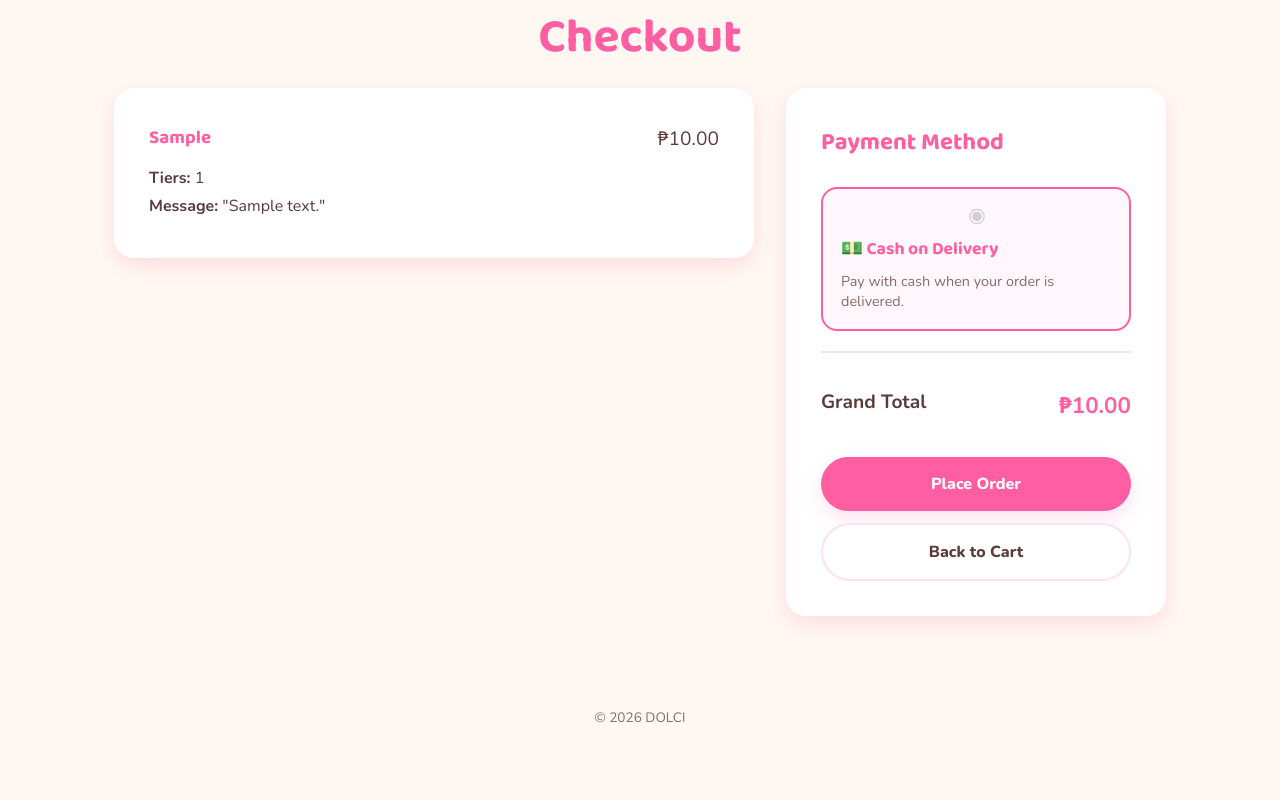
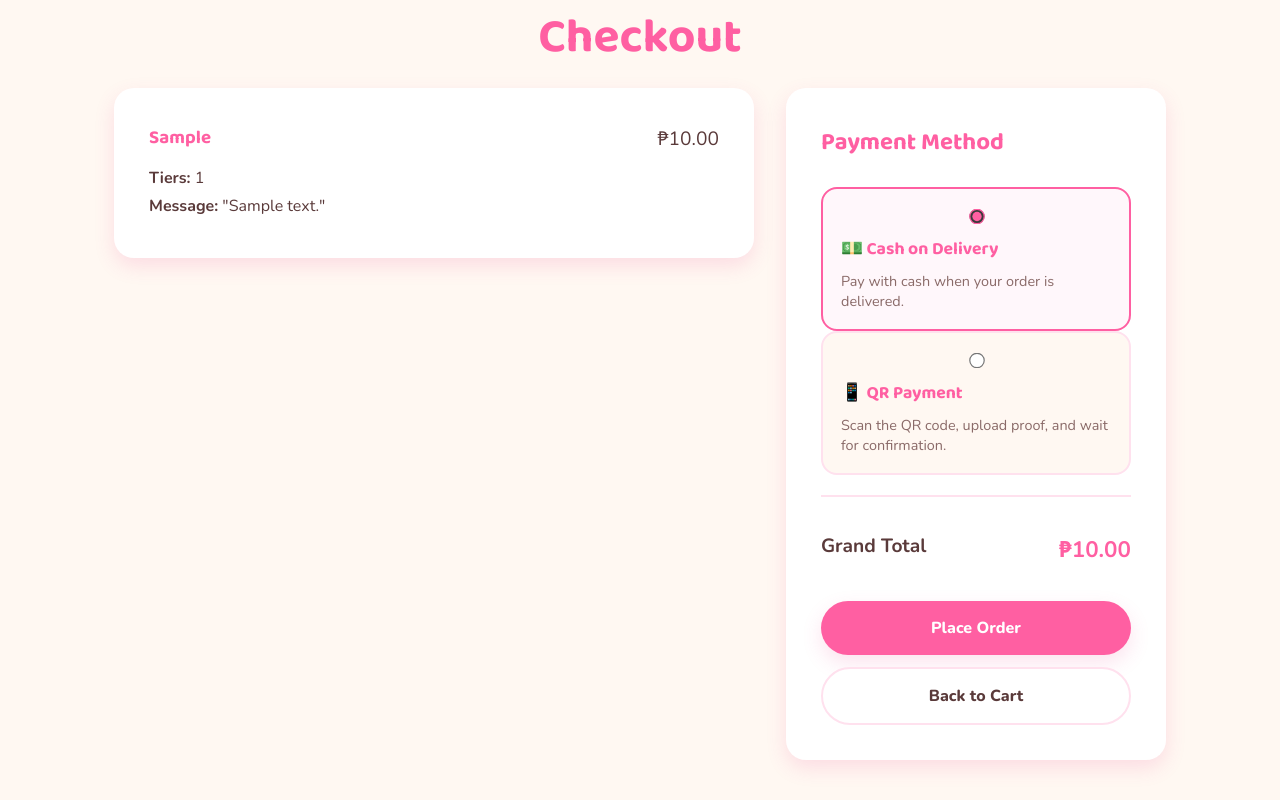
Before and after one commit to brennon24/IM2, a PHP site: page /checkout.php in a window 1280 px wide. Shown: the part 167-967 px from the top of the page. Before the commit the page ends 890 px from the top, so only its background shows below. Run offline with PHP 8.4, Linux system fonts and the light colour scheme; the visitor is signed in with stand-in values (Sample User, id 1); data comes from the database, SQL or seed files in the repository; tables that the repository leaves empty hold one stand-in row (values such as "Sample post").

Commit message:
final add: QR method

```diff
--- a/DOLCIMAIN/checkout.php
+++ b/DOLCIMAIN/checkout.php
@@ -105,10 +105,24 @@ function decodeMaybeJson($value) {
             <div class="card checkout-summary">
               <h2 class="section-title">Payment Method</h2>
 
-              <div class="payment-option selected">
-                <input type="radio" id="cod" name="payment" checked disabled>
+              <div class="payment-option selected" data-method="Cash on Delivery">
+                <input type="radio" id="cod" name="payment" value="Cash on Delivery" checked>
                 <label for="cod">💵 Cash on Delivery</label>
                 <p class="payment-desc">Pay with cash when your order is delivered.</p>
+              </div>
+
+              <div class="payment-option" data-method="QR">
+                <input type="radio" id="qr" name="payment" value="QR">
+                <label for="qr">📱 QR Payment</label>
+                <p class="payment-desc">Scan the QR code, upload proof, and wait for confirmation.</p>
+              </div>
+
+              <div id="qrSection" style="display:none; margin-top: 16px; border: 2px dashed var(--pink-soft); border-radius: 16px; padding: 16px; background: #fffdf8;">
+                <p style="margin:0 0 10px; font-weight:700; color: var(--pink-bubble);">Scan this QR to pay</p>
+                <div style="display:flex; justify-content:center; align-items:center; min-height: 180px; border-radius: 12px; background: #fff; border: 1px solid var(--pink-soft);">
+                  <img src="images/qr_placeholder.jpg" alt="QR code placeholder" style="max-width: 180px; width:100%; height:auto;">
+                </div>
+                <p style="margin:10px 0 0; font-size:0.85rem; color: var(--cocoa-soft);">Once done with payment, contact DOLCI and send your Order ID and reference number for confirmation.</p>
               </div>
 
               <div class="price-summary" style="margin-top: 20px; border-top: 2px solid var(--pink-soft); padding-top: 20px;">
@@ -121,6 +135,10 @@ function decodeMaybeJson($value) {
               <button id="place-order-btn" class="btn btn-primary" style="width: 100%; margin-top: 24px;">
                 Place Order
               </button>
+              <div id="qrConfirmation" style="display:none; margin-top: 16px; padding: 16px; border-radius: 16px; background: #fff7fb; border: 1px solid var(--pink-soft); text-align:center;">
+                <p style="margin:0 0 10px; font-weight:700; color: var(--pink-bubble);">Kindly wait for payment confirmation by the admin.</p>
+                <a href="order_history.php" class="btn btn-secondary" style="width:100%; margin-top: 8px; text-align:center;">Exit to Orders</a>
+              </div>
               <a href="cart.php" class="btn btn-secondary" style="width: 100%; margin-top: 12px; text-align:center;">
                 Back to Cart
               </a>
@@ -141,22 +159,42 @@ function decodeMaybeJson($value) {
         if (loader) loader.classList.add("hidden");
       }, 1500);
 
-      // Handle Place Order button click
+      const paymentOptions = Array.from(document.querySelectorAll('.payment-option'));
+      const qrSection = document.getElementById('qrSection');
+      const qrConfirmation = document.getElementById('qrConfirmation');
+
+      paymentOptions.forEach((option) => {
+        option.addEventListener('click', () => {
+          const radio = option.querySelector('input[type="radio"]');
+          if (radio) radio.checked = true;
+          paymentOptions.forEach((item) => item.classList.remove('selected'));
+          option.classList.add('selected');
+          qrSection.style.display = option.dataset.method === 'QR' ? 'block' : 'none';
+        });
+      });
+
       document.getElementById("place-order-btn")?.addEventListener("click", async () => {
         const btn = document.getElementById("place-order-btn");
+        const selectedMethod = document.querySelector('input[name="payment"]:checked')?.value || 'Cash on Delivery';
         btn.textContent = "Placing Order...";
         btn.disabled = true;
 
         try {
           const res = await fetch("backend/place_order.php", {
             method: "POST",
-            headers: { "Content-Type": "application/json" }
+            headers: { "Content-Type": "application/json" },
+            body: JSON.stringify({ paymentMethod: selectedMethod })
           });
           const result = await res.json();
 
           if (result.success) {
-            alert("Order placed successfully! Your order number is #" + (result.orderCode || result.orderId));
-            window.location.href = "dashboard.php";
+            if (selectedMethod === 'QR') {
+              btn.style.display = 'none';
+              qrConfirmation.style.display = 'block';
+            } else {
+              alert("Order placed successfully! Your order number is #" + (result.orderCode || result.orderId));
+              window.location.href = "order_history.php";
+            }
           } else {
             alert(result.message || "Failed to place order.");
             btn.textContent = "Place Order";
```
Also changed, not shown: DOLCIMAIN/backend/place_order.php (+5 -2 lines), DOLCIMAIN/images/qr_placeholder.jpg (added).
